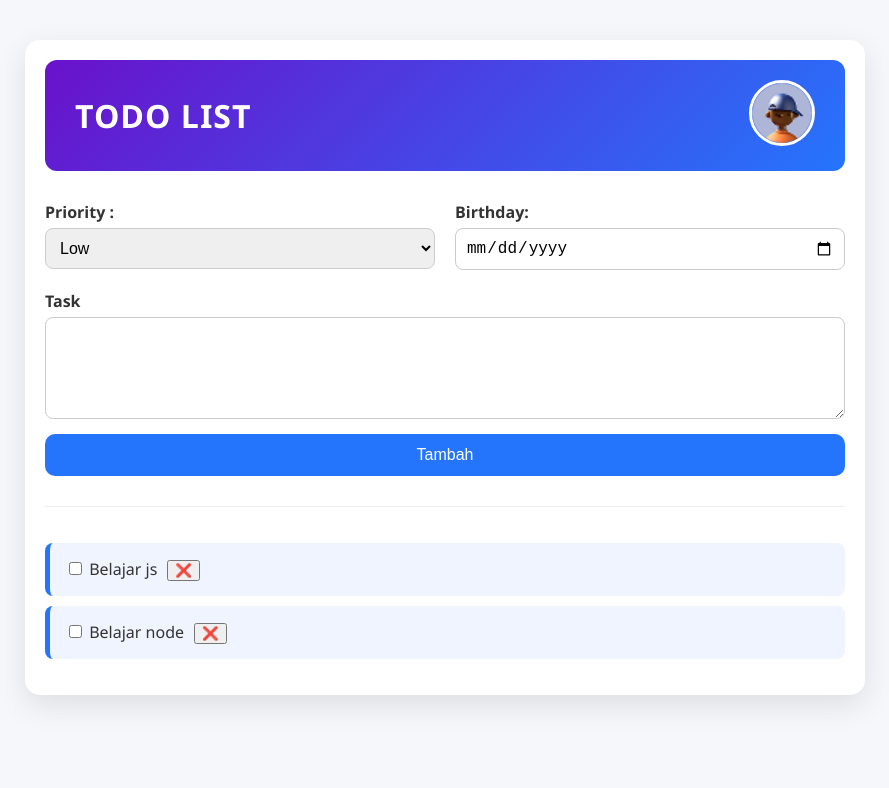
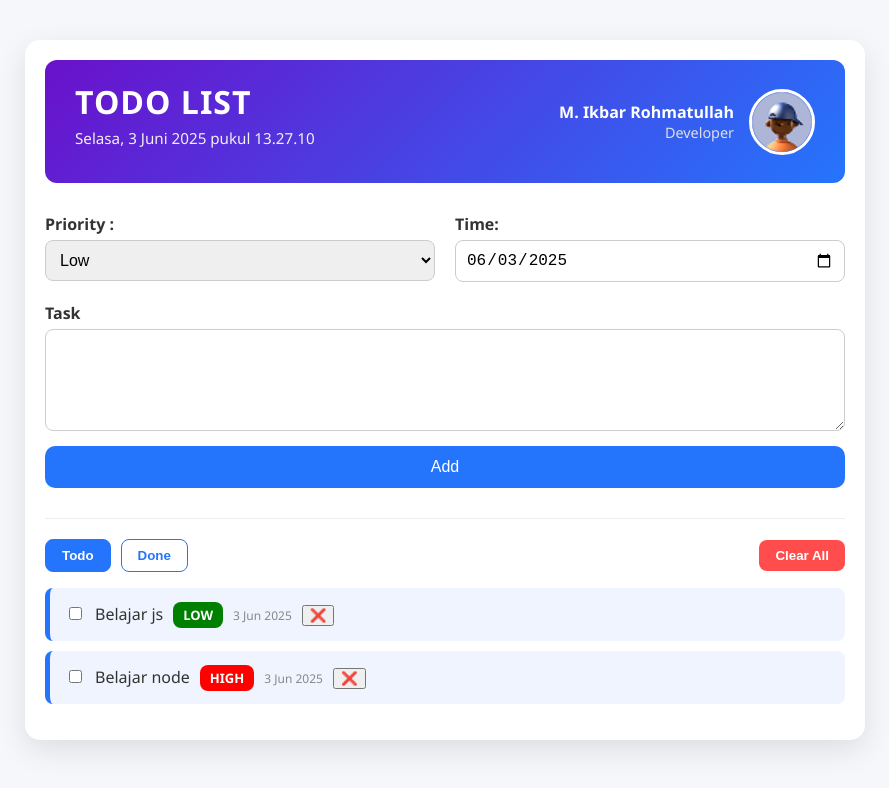
Before and after one commit to ikbarrahma/mission4-TodoList-with-rise, a plain HTML site: page index.html in a window 1280 px wide. Shown: the whole page, without its empty margins (195-1084 px from the left). Drawn offline with Linux system fonts and the light colour scheme.

Commit message:
Membuat Priority, date dan tab done

```diff
--- a/index.html
+++ b/index.html
@@ -11,13 +11,14 @@
       <div class="profil">
         <div>
           <h1>TODO LIST</h1>
+          <p id="datetime"></p>
         </div>
-        <div class="dropdown">
-          <img src="img/user.png" alt="User" class="dropdown-toggle" />
-          <div class="dropdown-menu">
-            <p class="username">M. Ikbar Rohmatullah</p>
-            <button class="logout-btn">Logout</button>
+        <div class="user-info">
+          <div class="text-info">
+            <p class="name">M. Ikbar Rohmatullah</p>
+            <p class="division">Developer</p>
           </div>
+          <img src="img/user.png" alt="User" class="user-image" />
         </div>
       </div>
       <div class="input-area">
@@ -31,18 +32,30 @@
             </select>
           </div>
           <div class="form-group">
-            <label for="date">Birthday:</label>
+            <label for="date">Time:</label>
             <input type="date" id="date" name="date" class="date" />
           </div>
         </div>
         <div class="task">
           <label for="task">Task</label>
-          <textarea id="input" name="task" rows="4" cols="50" class="task-area">
-          </textarea>
-          <button id="form-submit">Tambah</button>
+          <textarea
+            id="input"
+            name="task"
+            rows="4"
+            cols="50"
+            class="task-area"
+          ></textarea>
+          <button id="form-submit">Add</button>
         </div>
       </div>
       <div id="container-todo">
+        <div class="todo-header">
+          <div class="tabs">
+            <button class="tab active" data-filter="todo">Todo</button>
+            <button class="tab" data-filter="done">Done</button>
+          </div>
+          <button id="clear-all">Clear All</button>
+        </div>
         <ul id="todo-ul"></ul>
       </div>
     </div>
--- a/index.js
+++ b/index.js
@@ -1,15 +1,17 @@
 const dataTodoList = [
   {
-    idTodo: 1,
+    idTodo: Date.now(),
     todo: "Belajar js",
-    time: 20,
+    time: Date.now(),
     value: false,
+    priority: "low",
   },
   {
-    idTodo: 2,
+    idTodo: Date.now(),
     todo: "Belajar node",
-    time: 20,
+    time: Date.now(),
     value: false,
+    priority: "high",
   },
 ];
 
@@ -20,68 +22,132 @@ const input = document.querySelector("#input");
 const sumbit = document.querySelector("#form-submit");
 const formContainer = document.querySelector("#container-todo");
 const todoUl = document.querySelector("#todo-ul");
+const priority = document.querySelector("#priority");
+let currentFilter = "todo";
+const today = new Date();
+const yyyy = today.getFullYear();
+const mm = String(today.getMonth() + 1).padStart(2, "0");
+const dd = String(today.getDate()).padStart(2, "0");
+document.getElementById("date").value = `${yyyy}-${mm}-${dd}`;
 
 // Todolist
 function todoList() {
   todoUl.innerHTML = "";
 
   dataTodo.forEach((item, index) => {
-    const li = document.createElement("li"); // membuat li
+    if (
+      (currentFilter === "todo" && item.value) ||
+      (currentFilter === "done" && !item.value)
+    ) {
+      return; // skip item yang tidak sesuai filter
+    }
 
-    // Checkbox
-    const checkbox = document.createElement("input"); // membuat input
-    checkbox.type = "checkbox"; //input bertipe check box
-    checkbox.checked = item.value; // check box berisi value dari item (status awal false)
+    const li = document.createElement("li");
+
+    const checkbox = document.createElement("input");
+    checkbox.type = "checkbox";
+    checkbox.checked = item.value;
     checkbox.addEventListener("change", () => {
-      // memberikan kondisi perubahan ketika check box
-      item.value = checkbox.checked; // berikan kondisi check box
-      sessionStorage.setItem("todoList", JSON.stringify(dataTodo)); // simpan data
-      li.style.textDecoration = item.value ? "line-through" : "none"; // kondisi jika item value bernilai true
+      item.value = checkbox.checked;
+      sessionStorage.setItem("todoList", JSON.stringify(dataTodo));
+      todoList(); // refresh agar pindah tab otomatis
     });
 
-    // Text
-    const span = document.createElement("span"); // membuat text span
-    span.textContent = " " + item.todo; // menambahkan span dan text todo
-    if (item.value) {
-      // cek apakah item value bernilai true
-      span.style.textDecoration = "line-through"; // kasih line through
-    }
+    const span = document.createElement("span");
+    span.textContent = item.todo;
+    span.style.marginLeft = "10px";
+    if (item.value) span.style.textDecoration = "line-through";
 
-    // Hapus Button
+    const date = new Date(item.time);
+    const formattedDate = date.toLocaleDateString("id-ID", {
+      year: "numeric",
+      month: "short",
+      day: "numeric",
+    });
+
+    const prioritySpan = document.createElement("span");
+    prioritySpan.textContent = item.priority.toUpperCase();
+    prioritySpan.classList.add("priority-label", `priority-${item.priority}`);
+    prioritySpan.style.marginLeft = "10px";
+
+    const dateSpan = document.createElement("span");
+    dateSpan.textContent = formattedDate;
+    dateSpan.style.marginLeft = "10px";
+    dateSpan.style.fontSize = "12px";
+    dateSpan.style.color = "#888";
+
     const btn = document.createElement("button");
     btn.textContent = "❌";
     btn.style.marginLeft = "10px";
     btn.addEventListener("click", () => {
       dataTodo.splice(index, 1);
-      // start	Index (posisi) di mana perubahan dimulai
-      // deleteCount	Jumlah elemen yang ingin dihapus
-      // item1, item2...	(Opsional) Elemen baru yang ingin ditambahkan ke array setelah start
       sessionStorage.setItem("todoList", JSON.stringify(dataTodo));
-      todoList(); // refresh tampilan
+      todoList();
     });
 
     li.appendChild(checkbox);
     li.appendChild(span);
+    li.appendChild(prioritySpan);
+    li.appendChild(dateSpan); // ← ini tambahan
     li.appendChild(btn);
     todoUl.appendChild(li);
   });
-  formContainer.appendChild(todoUl);
 }
 
 todoList();
+
+// fungsi happus
+const tabs = document.querySelectorAll(".tab");
+
+tabs.forEach((tab) => {
+  tab.addEventListener("click", () => {
+    tabs.forEach((t) => t.classList.remove("active"));
+    tab.classList.add("active");
+    currentFilter = tab.dataset.filter; // ganti filter sesuai tab
+    todoList(); // refresh tampilan
+  });
+});
 
 // input todolist
 sumbit.addEventListener("click", () => {
   if (input.value.trim() === "") return;
 
+  const date = document.getElementById("date");
   const todoListBaru = {
-    idTodo: dataTodoList.length + 1,
+    idTodo: Date.now(),
     todo: input.value,
-    time: Date.now(),
+    time: date.value,
     value: false,
+    priority: priority.value,
   };
   dataTodo.push(todoListBaru);
   sessionStorage.setItem("todoList", JSON.stringify(dataTodo));
   todoList();
   input.value = "";
 });
+
+function updateDateTime() {
+  const now = new Date();
+  const options = {
+    weekday: "long",
+    year: "numeric",
+    month: "long",
+    day: "numeric",
+    hour: "2-digit",
+    minute: "2-digit",
+    second: "2-digit",
+  };
+  const formatted = now.toLocaleDateString("id-ID", options);
+  document.getElementById("datetime").textContent = formatted;
+}
+
+setInterval(updateDateTime, 1000); // Update setiap detik
+updateDateTime();
+
+const clear = document.querySelector("#clear-all");
+
+clear.addEventListener("click", () => {
+  dataTodo.splice(0, dataTodo.length);
+  console.log("Data telah dikosongkan:", dataTodo);
+  todoList();
+});
--- a/style.css
+++ b/style.css
@@ -42,14 +42,13 @@ body {
   border: 3px solid white;
 }
 
-/* Dropdown Profil */
-.dropdown {
-  position: relative;
-  display: inline-block;
-  cursor: pointer;
+.user-info {
+  display: flex;
+  align-items: center;
+  gap: 15px;
 }
 
-.dropdown-toggle {
+.user-image {
   width: 60px;
   height: 60px;
   border-radius: 50%;
@@ -57,44 +56,31 @@ body {
   border: 3px solid white;
 }
 
-.dropdown-menu {
-  position: absolute;
-  right: 0;
-  top: 70px;
-  background-color: #ffffff;
-  min-width: 180px;
-  box-shadow: 0 8px 20px rgba(0, 0, 0, 0.15);
-  border-radius: 10px;
-  overflow: hidden;
-  display: none;
-  z-index: 100;
+.text-info {
+  text-align: right;
 }
 
-.dropdown:hover .dropdown-menu {
-  display: block;
+.name {
+  margin: 0;
+  font-weight: bold;
+  color: white;
 }
 
-.username {
-  padding: 12px 16px;
+.division {
   margin: 0;
-  font-weight: bold;
-  border-bottom: 1px solid #ddd;
-  color: black;
+  font-size: 0.9rem;
+  color: #e0e0e0;
 }
 
-.logout-btn {
-  width: 100%;
-  padding: 12px 16px;
-  border: none;
-  background-color: #ff4d4d;
-  color: white;
-  font-weight: bold;
-  cursor: pointer;
-  transition: background-color 0.3s;
+.title-section {
+  display: flex;
+  flex-direction: column;
 }
 
-.logout-btn:hover {
-  background-color: #e60000;
+#datetime {
+  font-size: 0.95rem;
+  margin-top: 5px;
+  color: #f0f0f0;
 }
 
 /* Input Area */
@@ -169,6 +155,56 @@ textarea:focus {
 }
 
 /* Todo List Container */
+
+.todo-header {
+  display: flex;
+  justify-content: space-between;
+  align-items: center;
+  margin-bottom: 15px;
+  flex-wrap: wrap;
+}
+
+.tabs {
+  display: flex;
+  gap: 10px;
+}
+
+.tab {
+  padding: 8px 16px;
+  border: 1px solid #2575fc;
+  background-color: white;
+  color: #2575fc;
+  border-radius: 8px;
+  cursor: pointer;
+  transition: 0.3s;
+  font-weight: 600;
+}
+
+.tab:hover {
+  background-color: #2575fc;
+  color: white;
+}
+
+.tab.active {
+  background-color: #2575fc;
+  color: white;
+}
+
+#clear-all {
+  padding: 8px 16px;
+  background-color: #ff4d4d;
+  color: white;
+  border: none;
+  border-radius: 8px;
+  font-weight: 600;
+  cursor: pointer;
+  transition: background-color 0.3s;
+}
+
+#clear-all:hover {
+  background-color: #d93636;
+}
+
 #container-todo {
   border-top: 1px solid #eee;
   padding-top: 20px;
@@ -191,3 +227,26 @@ textarea:focus {
 #todo-ul li:hover {
   background-color: #e0ecff;
 }
+
+/* priority */
+.priority-label {
+  padding: 4px 10px;
+  border-radius: 8px;
+  font-size: 13px;
+  font-weight: bold;
+  color: white;
+  margin-left: 10px;
+  text-transform: uppercase;
+}
+
+.priority-low {
+  background-color: green;
+}
+
+.priority-medium {
+  background-color: orange;
+}
+
+.priority-high {
+  background-color: red;
+}
```
